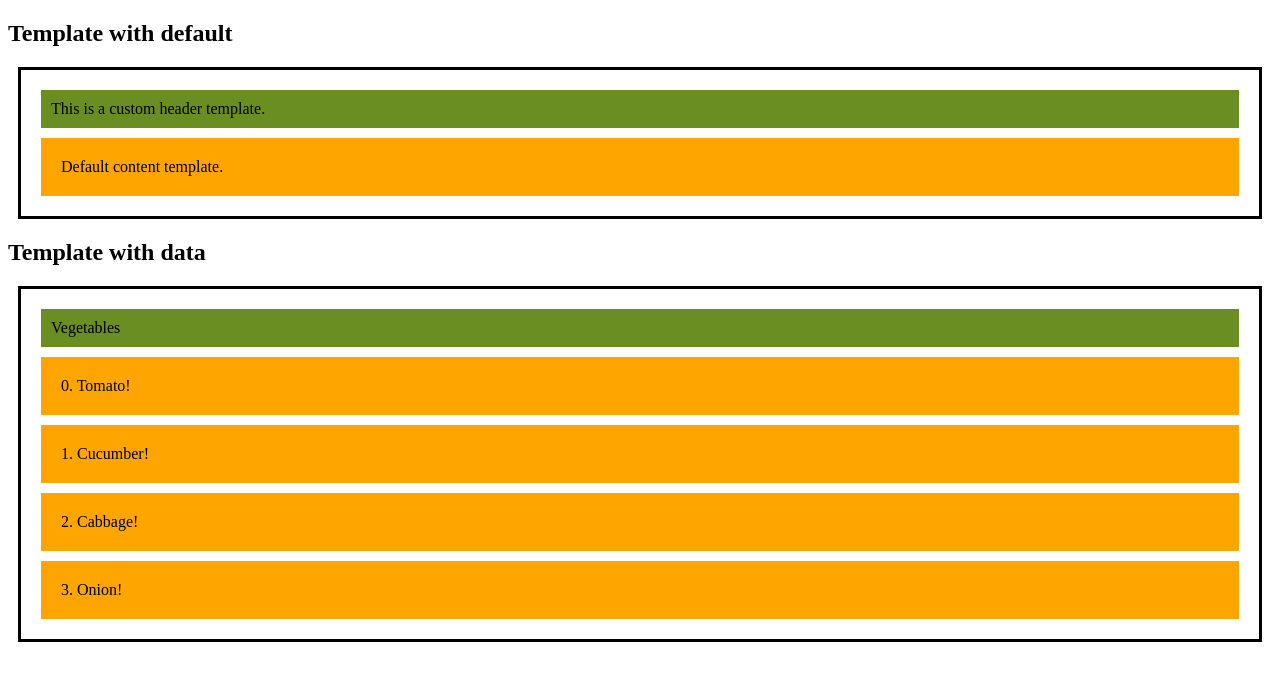
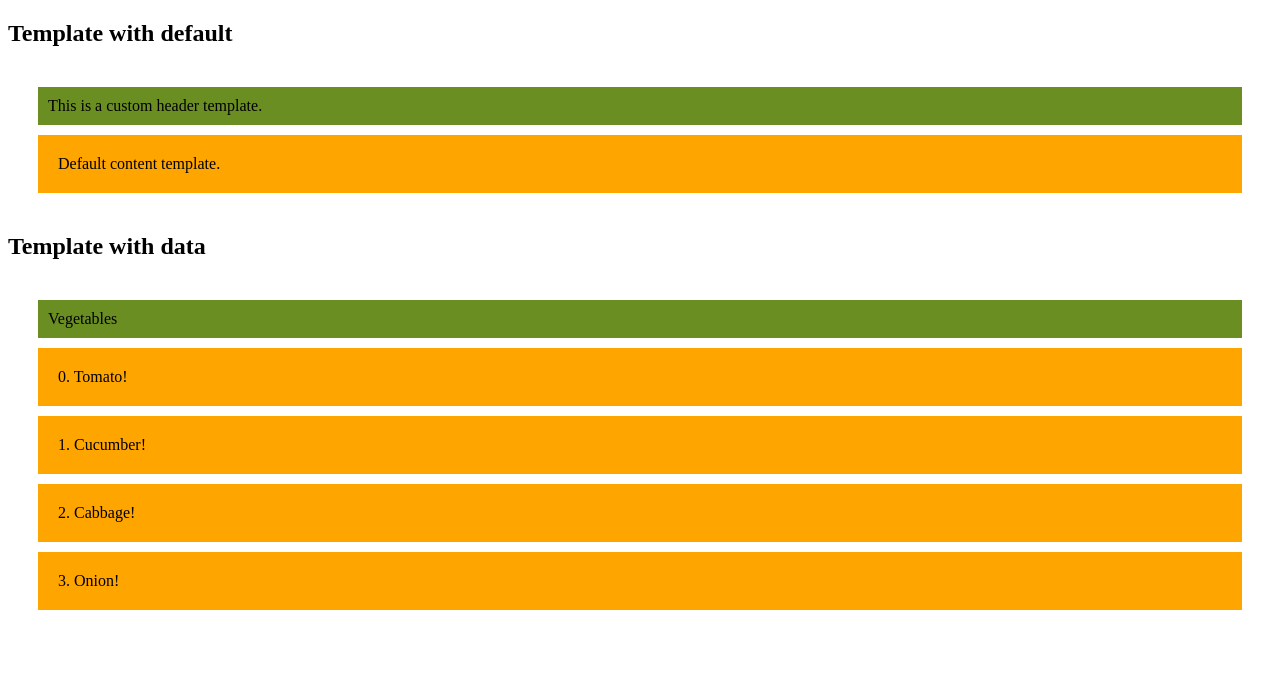
Before and after one commit to kkamman/ng-template-examples, an Angular app: page / in a window 1280 px wide. Shown: the top 680 px of the page. Built offline with nearby package versions, Linux system fonts and the light colour scheme.

Commit message:
remove container border

```diff
--- a/src/styles.scss
+++ b/src/styles.scss
@@ -1,7 +1,6 @@
 .container {
   padding: 10px;
   margin: 10px;
-  border: solid black;
 }
 
 .header-container {
```
